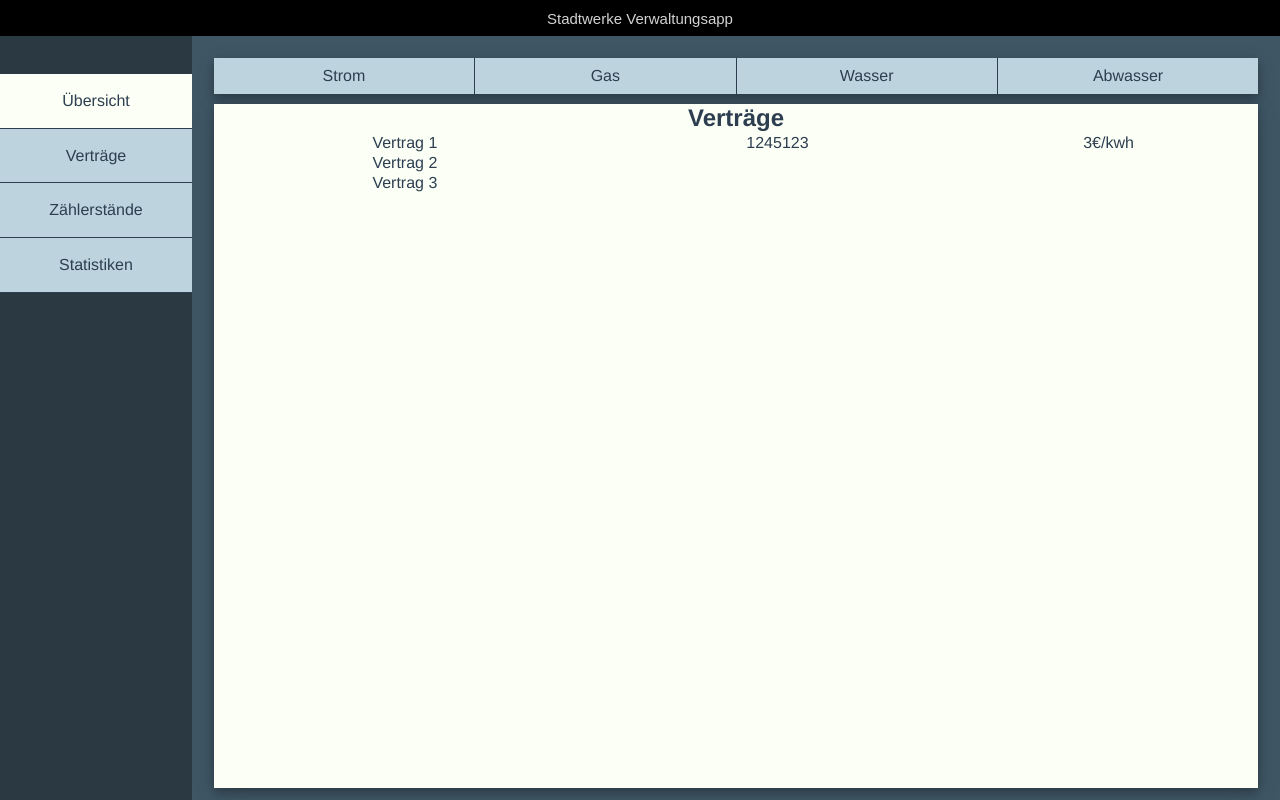
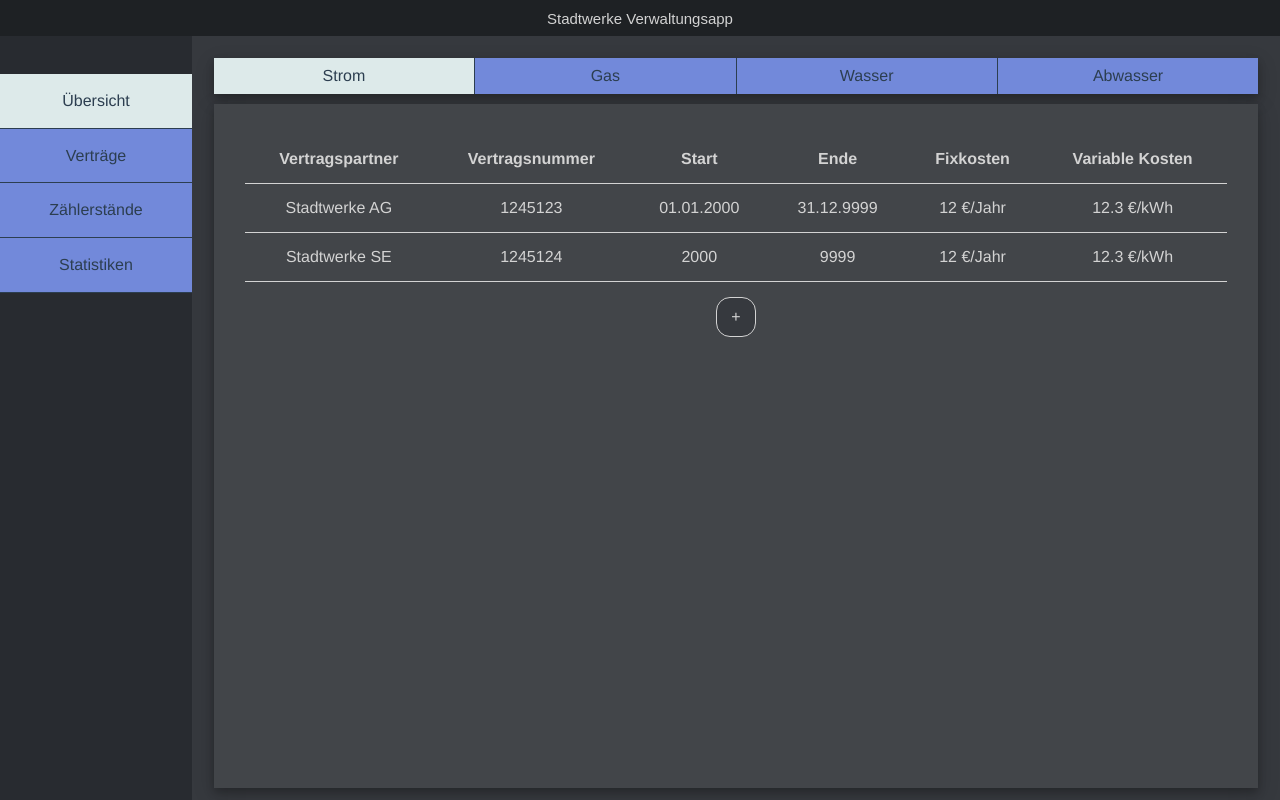
Before and after one commit to Idrias/stadtwerke_app, a Vue app: page /#/contracts in a window 1280 px wide. Built offline with nearby package versions, Linux system fonts and the light colour scheme.

Commit message:
Implemented contracts

```diff
--- a/src/App.vue
+++ b/src/App.vue
@@ -28,19 +28,22 @@ export default {
 
 <style>
 :root {
-  --c0: black;
-  --c1: #2B3A42;
-  --c2: #BDD4DE;
+  --c0: #1e2124;
+  --c1: #282b30;
+  --c2: #7289da;
   /*
   --c2high: rgb(146, 208, 80);
   --c2hover: rgb(168,210,151);
   */
 
-  --c3: #3F5765;
-  --c4: #FCFFF5;
+  --c3: #36393e;
+  --c4: #424549;
 
-  --c2high: var(--c4);
-  --c2hover: #DDEAEA;
+  --c2high: #DDEAEA;
+  --c2hover: #A8BAE2;
+
+  --ct0: #2c3e50;
+  --ct1: lightgray;
 }
 
 * {
@@ -58,7 +61,7 @@ export default {
   -webkit-font-smoothing: antialiased;
   -moz-osx-font-smoothing: grayscale;
   text-align: center;
-  color: #2c3e50;
+  color: var(--ct0);
   height: 100vh;
   display: flex;
   flex-direction: column;
@@ -68,4 +71,29 @@ export default {
 #main {
   flex: 1;
 }
+
+.shadow {
+  box-shadow: 0 4px 8px 0 rgba(0, 0, 0, 0.2), 0 6px 20px 0 rgba(0, 0, 0, 0.19);
+}
+
+/*https://codepen.io/devstreak/pen/dMYgeO*/
+::-webkit-scrollbar-track
+{
+	-webkit-box-shadow: inset 0 0 6px rgba(0,0,0,0.3);
+	border-radius: 10px;
+	background-color: var(--c3);
+}
+
+::-webkit-scrollbar
+{
+	width: 12px;
+	background-color: var(--c3);
+}
+
+::-webkit-scrollbar-thumb
+{
+	border-radius: 10px;
+	-webkit-box-shadow: inset 0 0 6px rgba(0,0,0,.3);
+	background-color: #555;
+}
 </style>
--- a/src/components/content_pages/ContentContracts.vue
+++ b/src/components/content_pages/ContentContracts.vue
@@ -1,37 +1,113 @@
 <template>
   <div id="contracts">
       <div class="shadow" id="buttonbar">
-        <div class="button" id="strombutton">Strom</div>
-        <div class="button" id="gasbutton">Gas</div>
-        <div class="button" id="wasserbutton">Wasser</div>
-        <div class="button" id="abwasserbutton">Abwasser</div>
+        <div
+          v-for="cat in this.categories"
+          v-bind:key="cat.id"
+          v-on:click="buttonClick(cat.id)"
+          v-bind:class="{selected: cat.selected}"
+          class="button"
+          v-bind:id="cat.name">
+            {{cat.name}}
+        </div>
       </div>
 
+      <div class="shadow" id="content">
+        <table v-if="getContracts().length > 0">
+          <tr>
+            <th>Vertragspartner</th>
+            <th>Vertragsnummer</th>
+            <th>Start</th>
+            <th>Ende</th>
+            <th>Fixkosten</th>
+            <th v-if="selectedCategory.id != 3">Variable Kosten</th>
+            <th v-if="selectedCategory.id == 3">Kosten Schmutzwasser</th>
+            <th v-if="selectedCategory.id == 3">Kosten Niederschlag</th>
+          </tr>
 
-      <div class="shadow" id="content">
-        <h2>Verträge</h2>
-        <table>
-          <tr><td>Vertrag 1</td><td>1245123</td><td>3€/kwh</td></tr>
-          <tr>Vertrag 2</tr>
-          <tr>Vertrag 3</tr>
+          <tr v-for="contract in getContracts()" v-bind:key="contract">
+            <td>{{contract.company}}</td>
+            <td>{{contract.cid}}</td>
+            <td>{{contract.start}}</td>
+            <td>{{contract.end}}</td>
+            <td>{{contract.costfix}} €/Jahr</td>
+            <td v-if="selectedCategory.id != 3">{{contract.costvar}} €/{{selectedCategory.unit}}</td>
+            <td v-if="selectedCategory.id == 3">{{contract.costvardirty}} €/m³</td>
+            <td v-if="selectedCategory.id == 3">{{contract.costvarrain}} €/m²</td>
+          </tr>
         </table>
+        <p v-else>Noch keine Verträge hinzugefügt.</p>
+
+        <div id="btn_addContract" v-on:click="addContract()">+</div>
       </div>
+
+    <AddContract v-on:inputDone="handleNewContract" ref="addContract"/>
 
   </div>
 </template>
 
 <script>
+import AddContract from "../dialogues/AddContract.vue";
+
+
 let categories = [
-  {name: "Strom", color: ""}
+  {id: 0, name: "Strom", selected: true, unit: "kWh"},
+  {id: 1, name: "Gas", selected: false, unit: "kWh"},
+  {id: 2, name: "Wasser", selected: false, unit: "m³"},
+  {id: 3, name: "Abwasser", selected: false, unit: "m³"}
 ]
+
+let contracts = [
+  {company: "Stadtwerke AG", cid: "1245123", costfix:12, costvar:12.3, category: 0, start: "01.01.2000", end: "31.12.9999"},
+  {company: "Stadtwerke SE", cid: "1245124", costfix:12, costvar:12.3, category: 0, start: "2000", end: "9999"},
+  {company: "Stadtwerke GmbH", cid: "1245125", costfix:12, costvar:12.3, category: 1, start: "2000", end: "9999"},
+  {company: "Stadtwerke GmbH", cid: "1245125", costfix:12, costvar:12.3, category: 3, start: "2000", end: "9999"},
+  {company: "Stadtwerke GmbH", cid: "1245125", costfix:12, costvardirty:12.3, costvarrain: 1.23, category: 3, start: "2000", end: "9999"}
+]
+
 
 
 export default {
   name: "ContentContracts",
   props: {},
+  components: {AddContract},
   data() {
     return {
-      apple: "red",
+      categories: categories,
+      contracts: contracts,
+      selectedCategory: categories[0],
+    }
+  },
+  methods: {
+    buttonClick(id) {
+      for(let cat of this.categories) {
+        if(cat.id == id) {
+          cat.selected = true;
+          this.selectedCategory = cat;
+        }
+        else cat.selected = false;
+      }
+    },
+
+    getContracts() {
+      let returns = []
+      for(let cat of this.categories) {
+        if(cat.selected) {
+          for(let contract of this.contracts) {
+            if(contract.category == cat.id) returns.push(contract);
+          }
+        }
+      }
+      return returns;
+    },
+
+    handleNewContract(contract) {
+      this.$refs.addContract.close();
+      contracts.push(contract);
+    },
+
+    addContract() {
+      this.$refs.addContract.open(this.selectedCategory.id);
     }
   }
 };
@@ -58,19 +134,27 @@ export default {
   height: 95%;
   width: 100%;
   background-color: var(--c4);
+  color: var(--ct1);
+  padding: 3%;
+  box-sizing: border-box;
 }
 
-/*
-#strombutton {background-color: lightyellow;}
-#gasbutton {background-color: darkgray;}
-#wasserbutton {background-color: lightblue;}
-#abwasserbutton {background-color: burlywood;}
-*/
+#Abwasser {border-right: 0px}
 
-#abwasserbutton {border-right: 0px}
+#btn_addContract {
+  margin-top: 15px;
+  border: 1px solid;
+  border-radius: 35%;
+  width: 38px;
+  height: 38px;
+  display: inline-grid;
+  align-content: center;
+  background-color: var(--c3);
+}
 
-.shadow {
-  box-shadow: 0 4px 8px 0 rgba(0, 0, 0, 0.2), 0 6px 20px 0 rgba(0, 0, 0, 0.19);
+#btn_addContract:hover {
+  background-color: var(--c4);
+  cursor: pointer;
 }
 
 .button {
@@ -84,10 +168,27 @@ export default {
 }
 
 .button:hover {
-  background-color: var(--c2high) !important;
+  background-color: var(--c2hover);
   cursor: pointer;
 }
 
-table {width: 100%;}
+.selected {
+  background-color: var(--c2high) !important;
+}
+
+table {
+  width: 100%;
+  border-collapse: collapse;
+}
+
+tr, td, th {
+  border-bottom: 1px solid var(--ct1);
+  padding: 15px;
+  margin: 0;
+}
+
+tr:not(:first-child):hover {background-color: var(--c3);}
+
+
 
 </style>
--- /dev/null
+++ b/src/components/dialogues/AddContract.vue
@@ -0,0 +1,162 @@
+<template>
+
+    <div id="AddContract" v-if="show" v-on:click="close()">
+        <div id="contractCreationWindow" class="shadow" v-on:click.stop>
+            <h2>Neuer Vertrag</h2>
+            <form v-on:submit.prevent>
+            Vertragsart <br>
+
+            <table>
+            <tr>
+            <td class="radiotd"><input type="radio" name="kind" v-model.number="inputKind" value="0" checked> Strom </td>
+            <td class="radiotd"><input type="radio" name="kind" v-model.number="inputKind" value="1"> Gas </td>
+            <td class="radiotd"><input type="radio" name="kind" v-model.number="inputKind" value="2"> Wasser </td>
+            <td class="radiotd"><input type="radio" name="kind" v-model.number="inputKind" value="3"> Abwasser </td>
+            </tr>
+            </table>
+
+            <br>
+
+            <table>
+                <tr>
+                    <td>Vertragspartner</td>
+                    <td><input class="textinput" type="text" v-model="inputCompany"></td>
+                </tr>
+
+                <tr>
+                    <td>Vertragsnummer</td>
+                    <td><input class="textinput" type="text" v-model="inputCid"></td>
+                </tr>
+
+                <tr>
+                    <td>Start</td>
+                    <td><input class="textinput" type="date" v-model="inputStart"></td>
+                </tr>
+
+                <tr>
+                    <td>Ende</td>
+                    <td><input class="textinput" type="date" v-model="inputEnd"></td>
+                </tr>
+
+                <tr>
+                    <td>Fixkosten</td>
+                    <td><input class="textinput" type="text" v-model="inputCostfix"></td>
+                </tr>
+
+                <tr>
+                    <td>Variable Kosten</td>
+                    <td><input class="textinput" type="text" v-model="inputCostvariable"></td>
+                </tr>
+            </table>
+
+            <br>
+            <button class="shadow" v-on:click="close()">Verwerfen</button>
+            <button class="shadow" v-on:click="$emit('inputDone', getNewContract())">Hinzufügen</button>
+            </form>
+        </div>
+    </div>
+</template>
+
+<script>
+export default {
+  name: "AddContract",
+  props: {
+  },
+  data() {
+      return {
+          show: false,
+          inputKind: 0,
+      }
+  },
+  methods: {
+      close() {
+          this.show = false;
+      },
+      open(defaultRadio) {
+          console.log(defaultRadio);
+          this.inputKind = defaultRadio;
+          this.show = true;
+      },
+      getNewContract() {
+          return {
+              company: this.inputCompany,
+              cid: this.inputCid,
+              start: this.inputStart,
+              end: this.inputEnd,
+              costfix: this.inputCostfix,
+              costvar: this.inputCostvariable,
+              category: this.inputKind
+          };
+      }
+  }
+};
+</script>
+
+<style scoped>
+    #contractCreationWindow {
+        width: 50%;
+        height: 70%;
+        background-color: var(--c3);
+        color: var(--ct1);
+        padding: 30px;
+        box-sizing: border-box;
+        margin-left: 32.5%;
+        margin-top: 7.5%;
+        overflow-y: auto;
+    }
+
+    #AddContract {
+        position: fixed;
+        display: block;
+        width: 100%;
+        height: 100%;
+        top: 0;
+        left: 0;
+        background-color: rgba(0,0,0,0.6);
+        z-index: 2;
+    }
+
+    input {
+        background-color: var(--c4);
+        border: none;
+    }
+
+    table {
+        margin: 0px auto;
+        width: 70%;
+    }
+
+    button {
+        background-color: var(--c2);
+        border: 0;
+        width: 30%;
+        height: 30px;
+        margin: 8px;
+        margin-top: 20px;
+    }
+
+    button:hover {
+        background-color: var(--c2hover);
+        cursor: pointer;
+    }
+
+    tr, td {
+        height: 40px;
+    }
+
+    form {
+        margin: 10px;
+    }
+
+    .textinput {
+        height: 25px;
+        width: 100%;
+    }
+
+    .radiotd {
+        width: 70px;
+        max-width: 70px;
+    }
+
+
+</style>
```
Also changed, not shown: src/components/Navbar.vue (line endings or trailing spaces).
